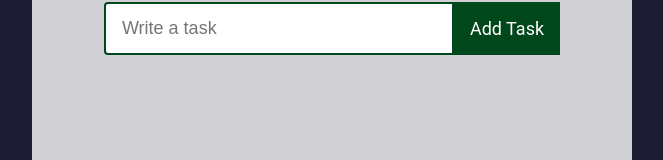
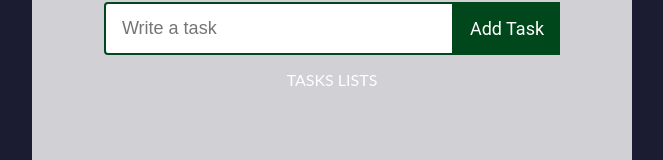
Before and after one commit to rfloresj/react-freeCodeCamp, a React (Create React App) app in the folder 4-task-manager/: page / in a window 1280 px wide. Shown: the part 272-432 px from the top of the page, without its empty margins (308-971 px from the left). Built offline with nearby package versions, Linux system fonts and the light colour scheme.

Commit message:
TasksList-component

```diff
--- a/4-task-manager/src/App.js
+++ b/4-task-manager/src/App.js
@@ -1,6 +1,7 @@
 import "./App.css";
 import freeCodeCampLogo from "./imgs/freecodecamp-logo.png";
 import TaskForm from "./Components/TaskForm";
+import TasksList from "./Components/TasksList";
 
 function App() {
   return (
@@ -14,7 +15,7 @@ function App() {
       </div>
       <div className="principal-to-do-list">
         <h1>My Tasks</h1>
-        <TaskForm />
+        <TasksList />
       </div>
     </div>
   );
--- /dev/null
+++ b/4-task-manager/src/Components/TasksList.css
@@ -0,0 +1,6 @@
+.tasks-list-container {
+  display: flex;
+  flex-wrap: wrap;
+  justify-content: center;
+  margin-top: 15px;
+}
--- /dev/null
+++ b/4-task-manager/src/Components/TasksList.js
@@ -0,0 +1,14 @@
+import React from "react";
+import TaskForm from "./TaskForm";
+import "./TasksList.css";
+
+function TasksList() {
+  return (
+    <>
+      <TaskForm />
+      <div className="tasks-list-container">TASKS LISTS</div>
+    </>
+  );
+}
+
+export default TasksList;
```
